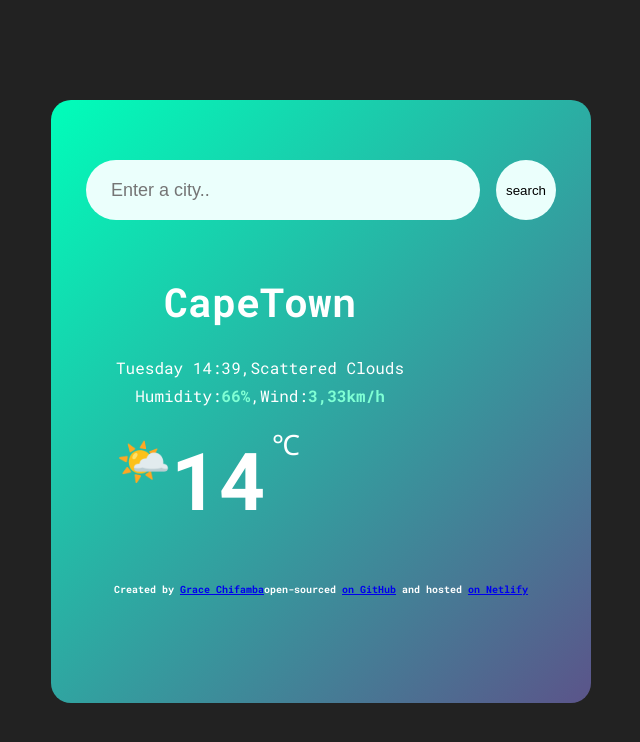
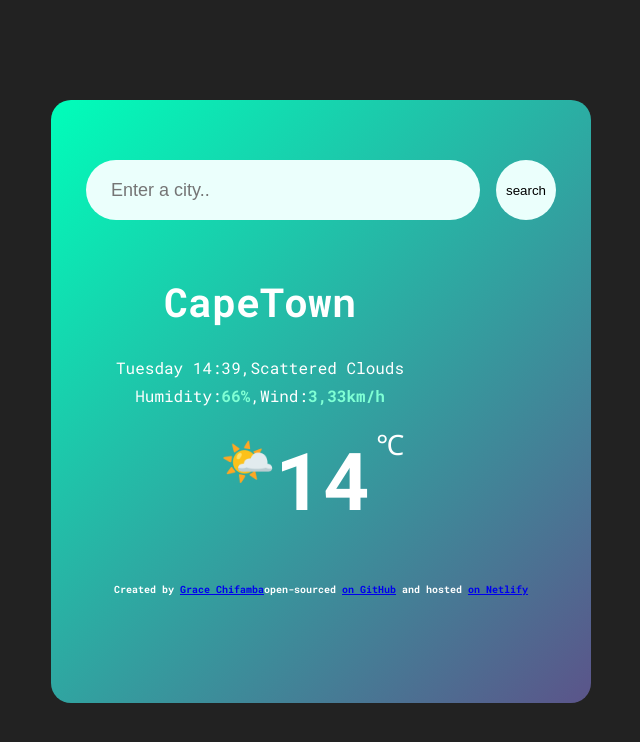
Before and after one commit to Gire1/My-first-weather-app, a plain HTML site: page index.html in a window 1280 px wide. Shown: the whole page, without its empty margins (319-959 px from the left). Drawn offline with Linux system fonts and the light colour scheme.

Commit message:
Updated the temperature

```diff
--- a/src/index.css
+++ b/src/index.css
@@ -75,6 +75,10 @@ main{
 }
 .temperature{
     display: flex;
+    position:relative;
+    justify-content: right;
+
+
 }
 footer {
   height: 60px;
```
